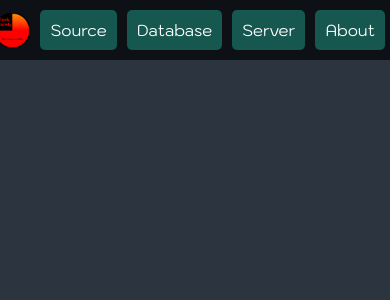
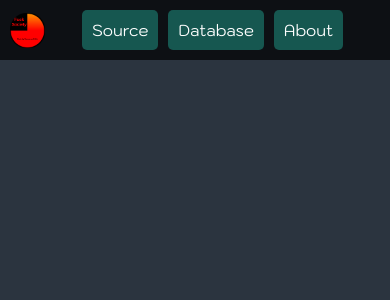
Before and after one commit to nickkipshidze/mrrobot-site, a Django app: template templates/layout.html in a window 390 px wide. Shown: the top 300 px of the page. Run offline with Django 4.2, Linux system fonts and the light colour scheme; the template is opened without the code that fills it, so the values that code supplies are empty.

Commit message:
Fix mobile design

```diff
--- a/static/css/global.css
+++ b/static/css/global.css
@@ -163,3 +163,11 @@ video {
         border-bottom-left-radius: 10px;
     }
 }
+
+@media screen and (max-width: 420px) {
+    /* This should be the "database" button */
+    /* Who even uses that? */
+    .navbar > div :nth-child(3) {
+        display: none;
+    }
+}
```
